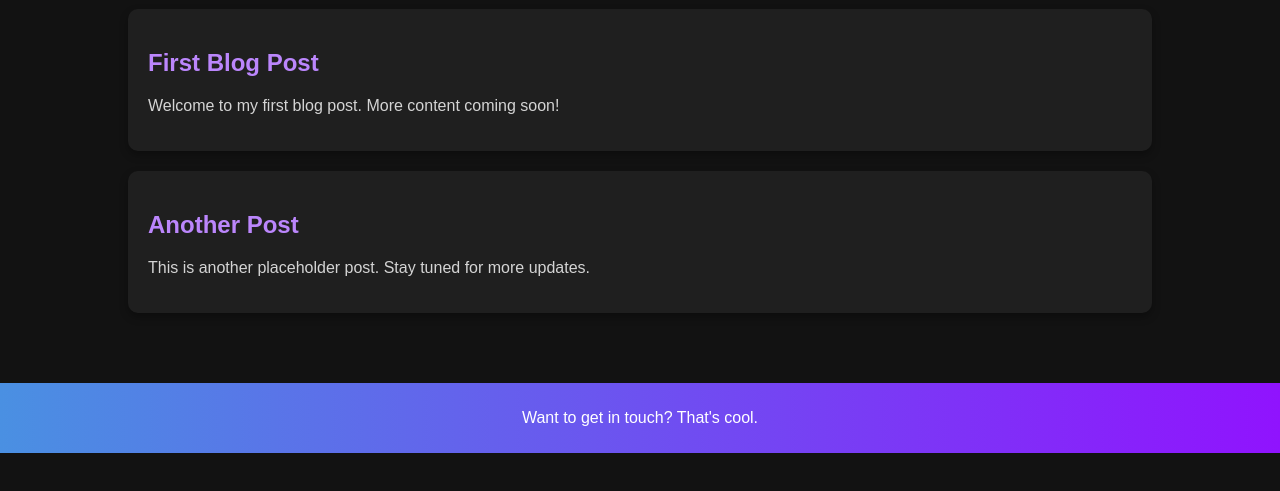
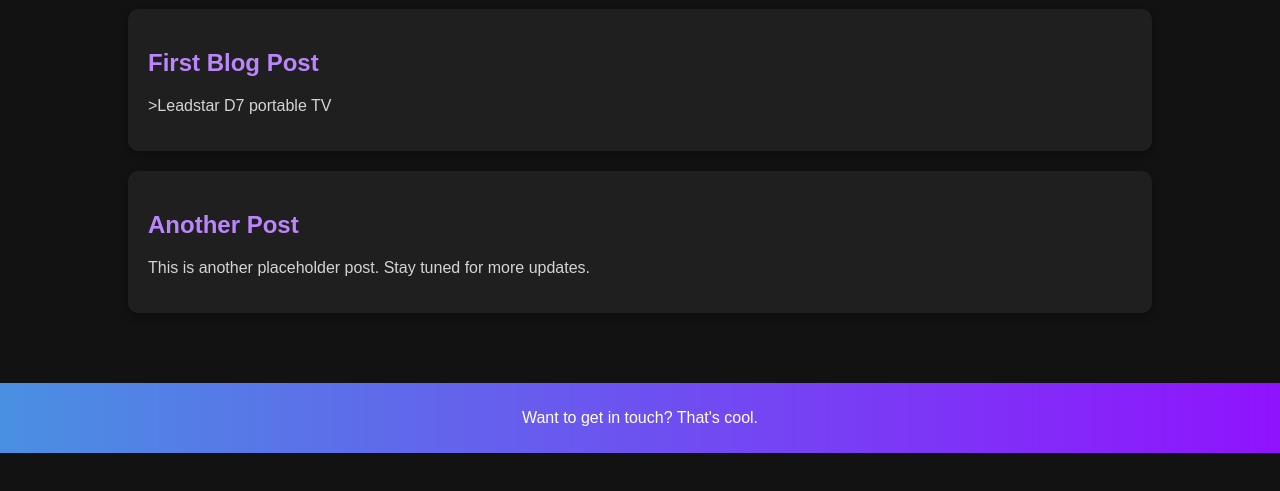
Before and after one commit to NoodleMeister/coolness, a plain HTML site: page blog.html in a window 1280 px wide. Shown: the part 173-664 px from the top of the page. Drawn offline with Linux system fonts and the light colour scheme.

Commit message:
Update blog.html

```diff
--- a/blog.html
+++ b/blog.html
@@ -80,7 +80,7 @@
     <div class="content">
         <div class="blog-post">
             <h2>First Blog Post</h2>
-            <p>Welcome to my first blog post. More content coming soon!</p>
+            <p>>Leadstar D7 portable TV</p>
         </div>
         <div class="blog-post">
             <h2>Another Post</h2>
```
